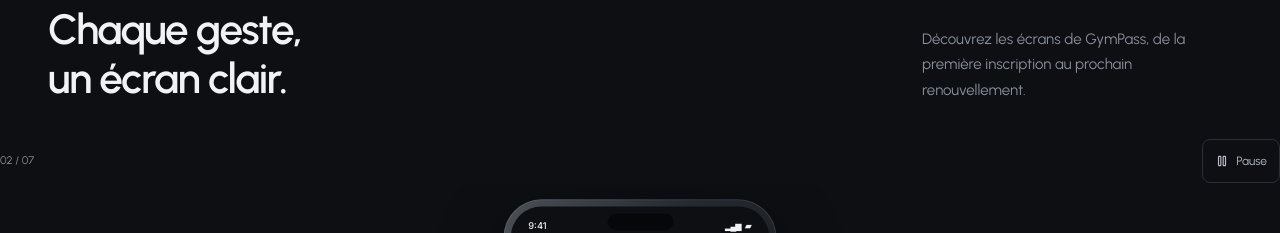
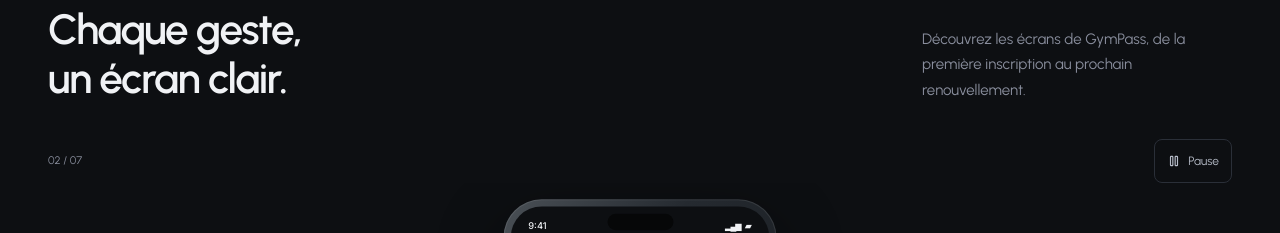
Before and after one commit to JulesBestDev176/gympass_web, a Next.js app: page / in a window 1280 px wide. Shown: the part 2440-2673 px from the top of the page. Built offline with nearby package versions, Linux system fonts and the light colour scheme.

Commit message:
feat: wrap carousel toolbar in a container for improved layout

```diff
--- a/src/components/screen-carousel.tsx
+++ b/src/components/screen-carousel.tsx
@@ -66,7 +66,7 @@
       if (event.key === "ArrowRight") { event.preventDefault(); select(current + 1); }
     }}
   >
-    <div className="carousel-toolbar"><span>{String(current + 1).padStart(2, "0")} / {String(slides.length).padStart(2, "0")}</span>{motionAllowed && <button type="button" onClick={() => { setPlaying(value => !value); setFocusPaused(false); }} aria-label={playing ? "Mettre le carrousel en pause" : "Reprendre le défilement automatique"}>{playing ? <Pause size={14} /> : <Play size={14} />}{playing ? "Pause" : "Lecture"}</button>}</div>
+    <div className="container"><div className="carousel-toolbar"><span>{String(current + 1).padStart(2, "0")} / {String(slides.length).padStart(2, "0")}</span>{motionAllowed && <button type="button" onClick={() => { setPlaying(value => !value); setFocusPaused(false); }} aria-label={playing ? "Mettre le carrousel en pause" : "Reprendre le défilement automatique"}>{playing ? <Pause size={14} /> : <Play size={14} />}{playing ? "Pause" : "Lecture"}</button>}</div></div>
     <div id="screen-carousel-stage" className="carousel-stage" aria-live={advancing ? "off" : "polite"} aria-atomic="false"
       onPointerDown={event => {
         if (!event.isPrimary || event.pointerType === "mouse") return;
```
